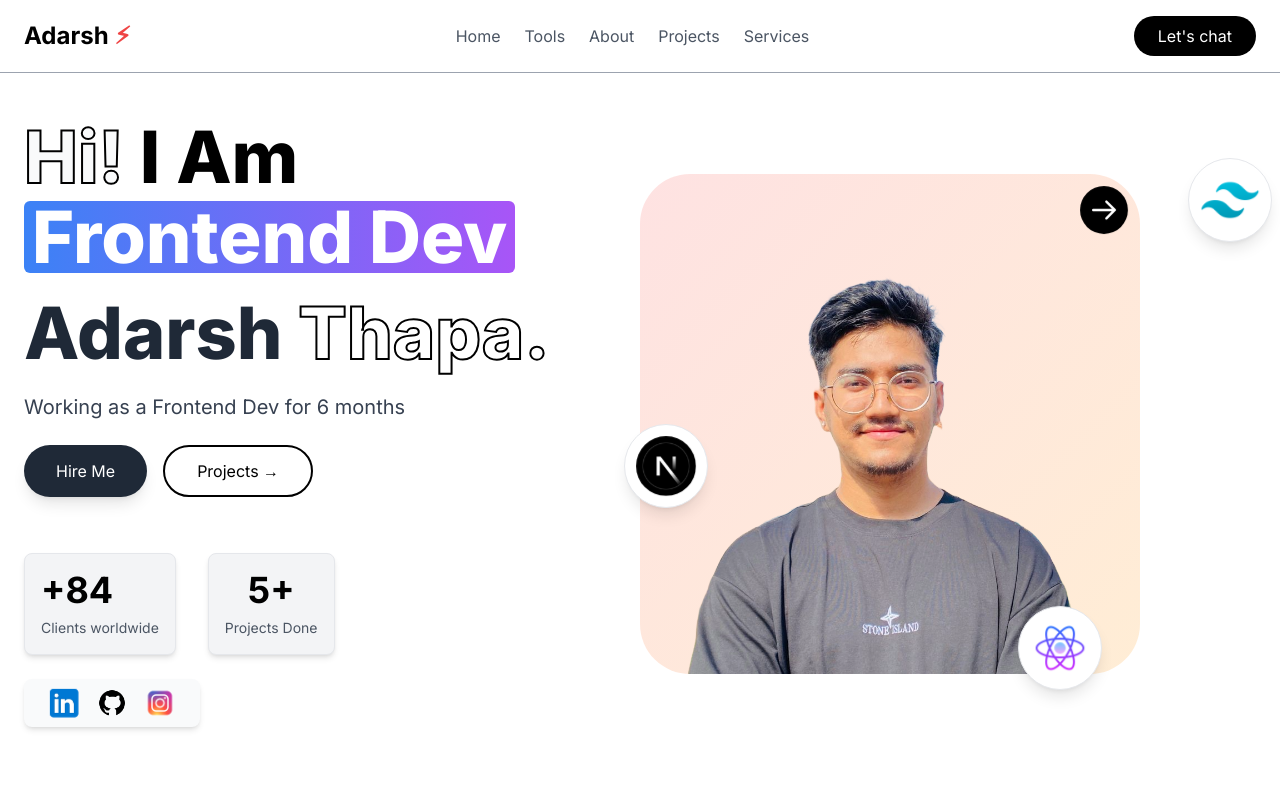
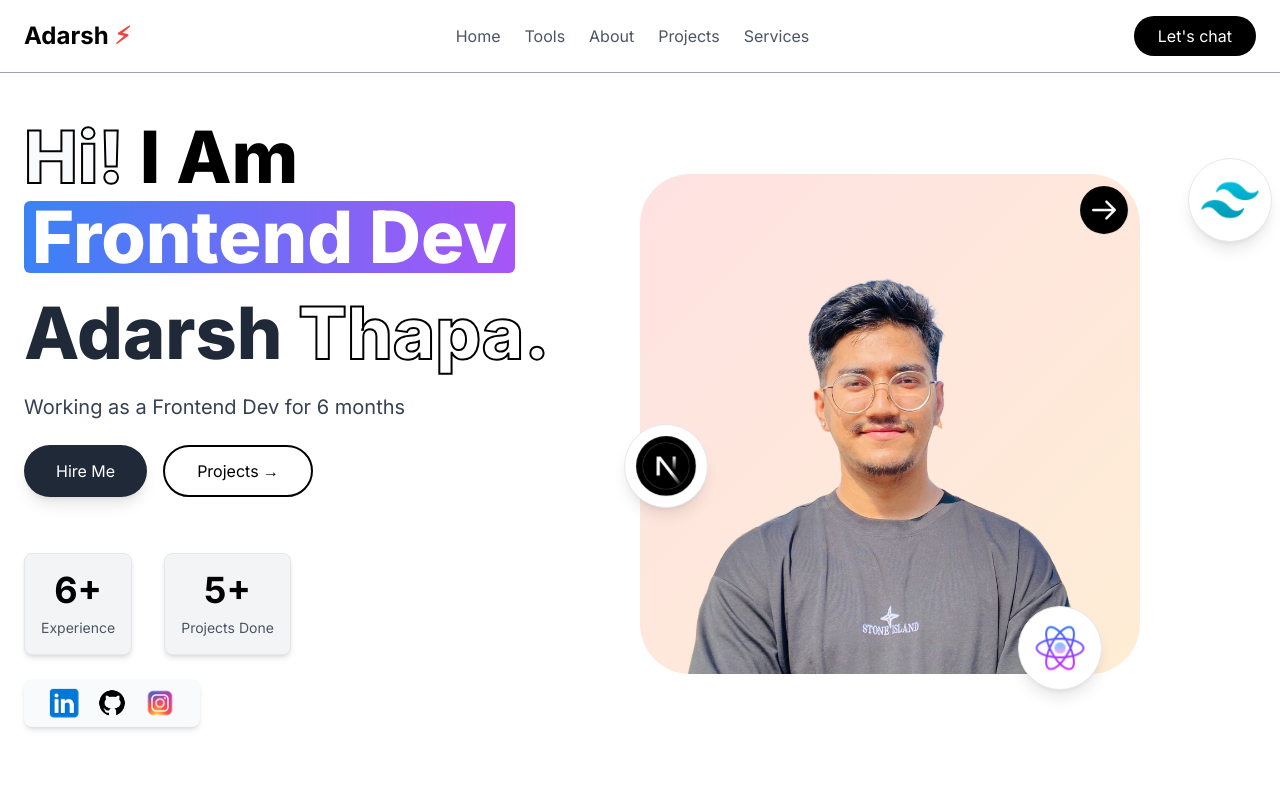
Before and after one commit to adarshthapa111/Modern_Portfolio, a Next.js app: page / in a window 1280 px wide. Shown: the top 800 px of the page. Built offline with nearby package versions, Linux system fonts and the light colour scheme; a web font is replaced by a local one.

Commit message:
bug fixed

```diff
--- a/src/app/page.tsx
+++ b/src/app/page.tsx
@@ -44,7 +44,7 @@ export default function Home() {
                 )}
               </nav>
               <button className="hidden md:block bg-black text-white px-6 py-2 rounded-full hover:bg-gray-800 transition duration-300">
-                Let's chat
+                Let&apos;s chat
               </button>
               <button
                 className="md:hidden text-black"
@@ -106,10 +106,10 @@ export default function Home() {
                   </button>
                 </div>
                 <div className="flex flex-wrap gap-8 pt-8">
-                  <div className="bg-gray-100 p-4 rounded-lg shadow-md border">
-                    <h2 className="text-4xl font-bold text-black">+84</h2>
+                  <div className="bg-gray-100 p-4 rounded-lg shadow-md border text-center">
+                    <h2 className="text-4xl font-bold text-black">6+</h2>
                     <p className="text-gray-600 text-sm mt-2">
-                      Clients worldwide
+                      Experience
                     </p>
                   </div>
                   <div className="bg-gray-100 p-4 rounded-lg shadow-md border">
```
